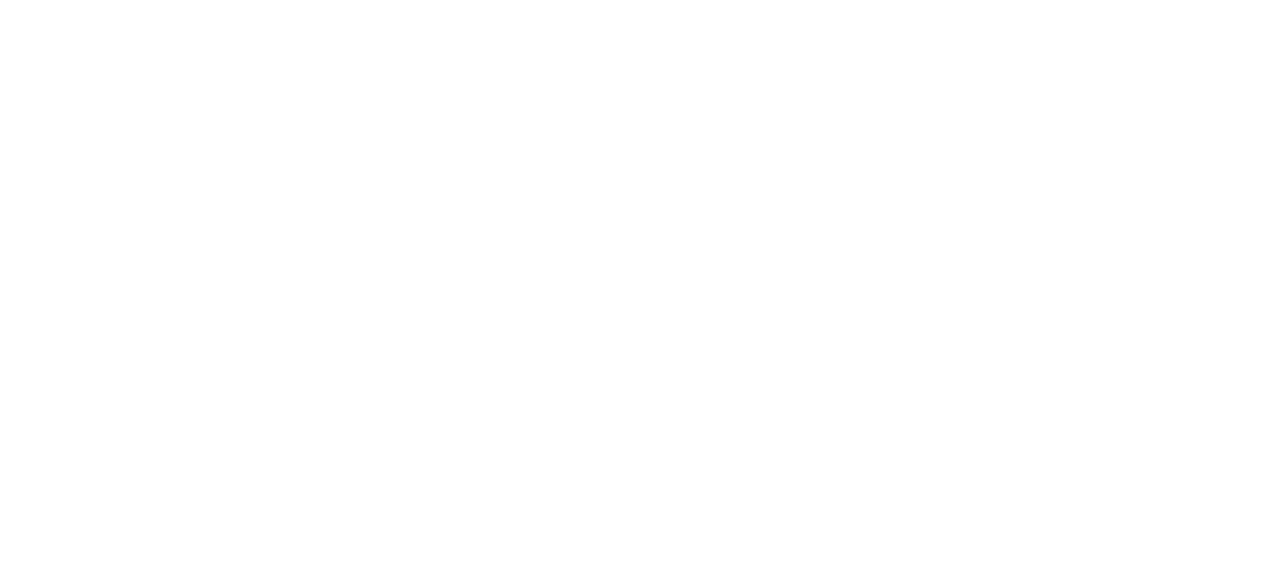
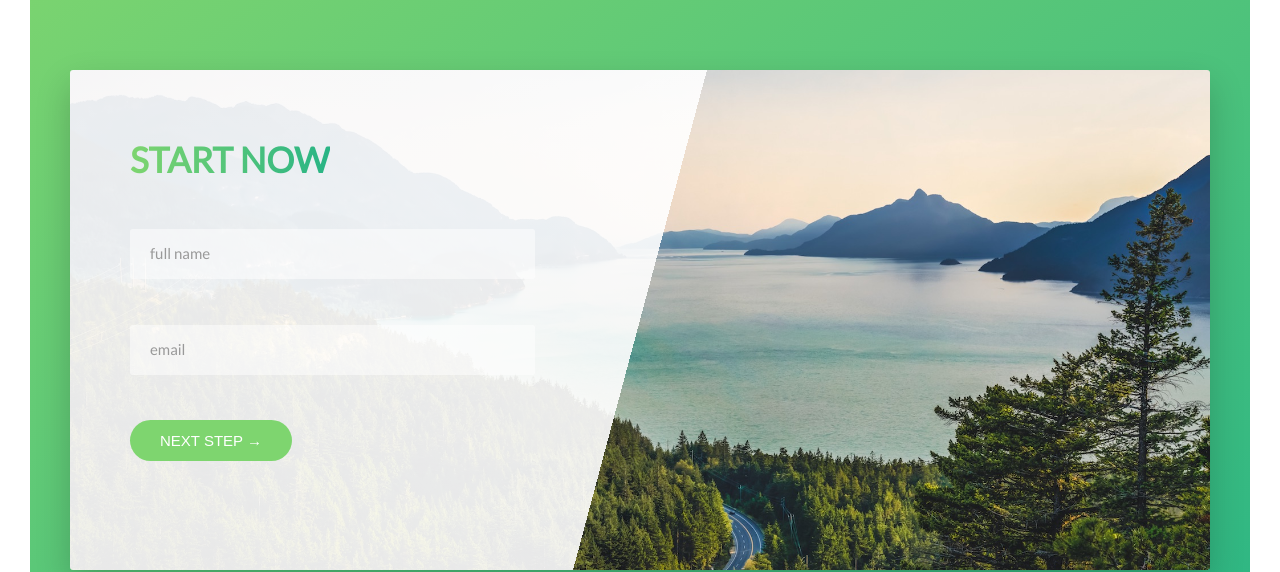
Before and after one commit to ibrahemreiad122/new-website, an Angular app: page / in a window 1280 px wide. Shown: the part 4191-4763 px from the top of the page. Before the commit the page ends 4141 px from the top, so only its background shows below. Built offline with nearby package versions, Linux system fonts and the light colour scheme; a web font is replaced by a local one.

Commit message:
add the form

```diff
--- a/src/app/app.component.html
+++ b/src/app/app.component.html
@@ -14,6 +14,7 @@
 <app-features></app-features>
 <app-tours></app-tours>
 <app-story></app-story>
+<app-form></app-form>
 <!-- <div class="row">
   <div class="row__1of2">hello from one</div>
   <div class="row__1of2">hello from two</div>
--- a/src/app/app.module.ts
+++ b/src/app/app.module.ts
@@ -7,6 +7,7 @@
 import { FeaturesComponent } from './features/features.component';
 import { ToursComponent } from './tours/tours.component';
 import { StoryComponent } from './story/story.component';
+import { FormComponent } from './form/form.component';
 
 @NgModule({
   declarations: [
@@ -14,7 +15,8 @@
     AboutComponent,
     FeaturesComponent,
     ToursComponent,
-    StoryComponent
+    StoryComponent,
+    FormComponent
   ],
   imports: [
     BrowserModule,
--- /dev/null
+++ b/src/app/form/form.component.html
@@ -0,0 +1,26 @@
+<section class="book_section">
+    <div class="row">
+        <div class="book">
+            <div class="book__form">
+                <form action="#" class="form">
+                    <div class="m-b-4">
+                        <h2 class="heading-secound">
+                            Start now
+                        </h2>
+                    </div>
+                    <div class="form__group">
+                        <input type="text" class="form__input" placeholder="full name" id="name" required>
+                        <label for="name" class="form__label">full name</label>
+                    </div>
+                    <div class="form__group">
+                        <input type="email" class="form__input" placeholder="email" id="email" required>
+                        <label for="email" class="form__label">email</label>
+                    </div>
+                    <div class="form__group">
+                        <button class="btn btn--green">next step &rarr;</button>
+                    </div>
+                </form>
+            </div>
+        </div>
+    </div>
+</section>
--- /dev/null
+++ b/src/app/form/form.component.scss
@@ -0,0 +1,76 @@
+@import '../scss/abstracts/variables';
+@import '../scss/base/grid';
+@import '../scss/base/text';
+@import '../scss/base/btn';
+@import '../scss/base/utility';
+@import '../scss/base/animations';
+
+.book_section {
+    padding: 15rem 0;
+    background-image: linear-gradient(to right bottom, $green-light, $green-dark);
+}
+
+.book {
+    height: 50rem;
+    background-image: linear-gradient(105deg, rgba($white, 0.9)0%,
+            rgba($white, 0.9)50%, transparent 50%),
+        url(../../assets/img/nat-10.jpg);
+    border-radius: 3px;
+    box-shadow: 0 1.5rem 3.5rem rgba($black, 0.2);
+    background-size: cover;
+
+    &__form {
+        width: 50%;
+        padding: 6rem;
+    }
+}
+
+.form {
+    &__group:not(:last-child) {
+        margin-bottom: 2rem;
+    }
+
+    &__label {
+        font-size: 1.5rem;
+        font-weight: 700;
+        margin-left: 2rem;
+        margin-bottom: 0.5rem;
+        display: block;
+        transition: all 0.3s;
+    }
+
+    &__input:placeholder-shown+&__label {
+        opacity: 0;
+        transform: translateY(-4rem);
+        visibility: hidden;
+    }
+
+    &__input {
+        display: block;
+        font-family: inherit;
+        font-size: 1.5rem;
+        color: inherit;
+        padding: 1.5rem 2rem;
+        width: 90%;
+        border-radius: 3px;
+        background-color: rgba($white, 0.5);
+        border: none;
+        border-bottom: 2px solid transparent;
+        transition: all 0.5s;
+
+        &:focus {
+            outline: none;
+            box-shadow: 0 1rem 2rem rgba($black, 0.1);
+            border-bottom: 2px solid $green-light;
+        }
+
+        &:focus:invalid {
+            border-bottom: 2px solid $tomato;
+        }
+
+        &::-webkit-input-placeholder {
+            color: $gray-darker;
+        }
+    }
+
+}
--- /dev/null
+++ b/src/app/form/form.component.ts
@@ -0,0 +1,15 @@
+import { Component, OnInit } from '@angular/core';
+
+@Component({
+  selector: 'app-form',
+  templateUrl: './form.component.html',
+  styleUrls: ['./form.component.scss']
+})
+export class FormComponent implements OnInit {
+
+  constructor() { }
+
+  ngOnInit() {
+  }
+
+}
--- a/src/app/scss/abstracts/_variables.scss
+++ b/src/app/scss/abstracts/_variables.scss
@@ -4,6 +4,7 @@
 $green-light:#7ed56f;
 $green-dark:#28b485;
 $gray-dark:#777;
+$gray-darker:#999;
 $gray-light:#eee;
 $gray-light-1:#f7f7f7;
 $white:#fff;
@@ -12,6 +13,7 @@
 $orange-dark:#ff7730;
 $blue-light:#2998ff;
 $blue-dark:#5643fa;
+$tomato:tomato;
 //grid
 $width:114rem;
 $spaces:6rem;
--- a/src/app/scss/base/_btn.scss
+++ b/src/app/scss/base/_btn.scss
@@ -1,5 +1,6 @@
 .btn {
 
+    &,
     &:link,
     &:visited {
         text-decoration: none;
@@ -11,6 +12,11 @@
         backface-visibility: hidden;
         position: relative;
         font-size: 1.5rem;
+
+
+
+        border: none;
+        cursor: pointer;
     }
 
     &:hover {
@@ -23,8 +29,10 @@
         }
     }
 
-    &:active {
+    &:active,
+    :focus {
         transform: translateY(-0.1rem);
+        //outline: none;
         box-shadow: 0 0.5rem 1rem rgba($black, 0.3);
     }
 
```
Also changed, not shown: 1 other file (tests, documents, lock files or other folders).
